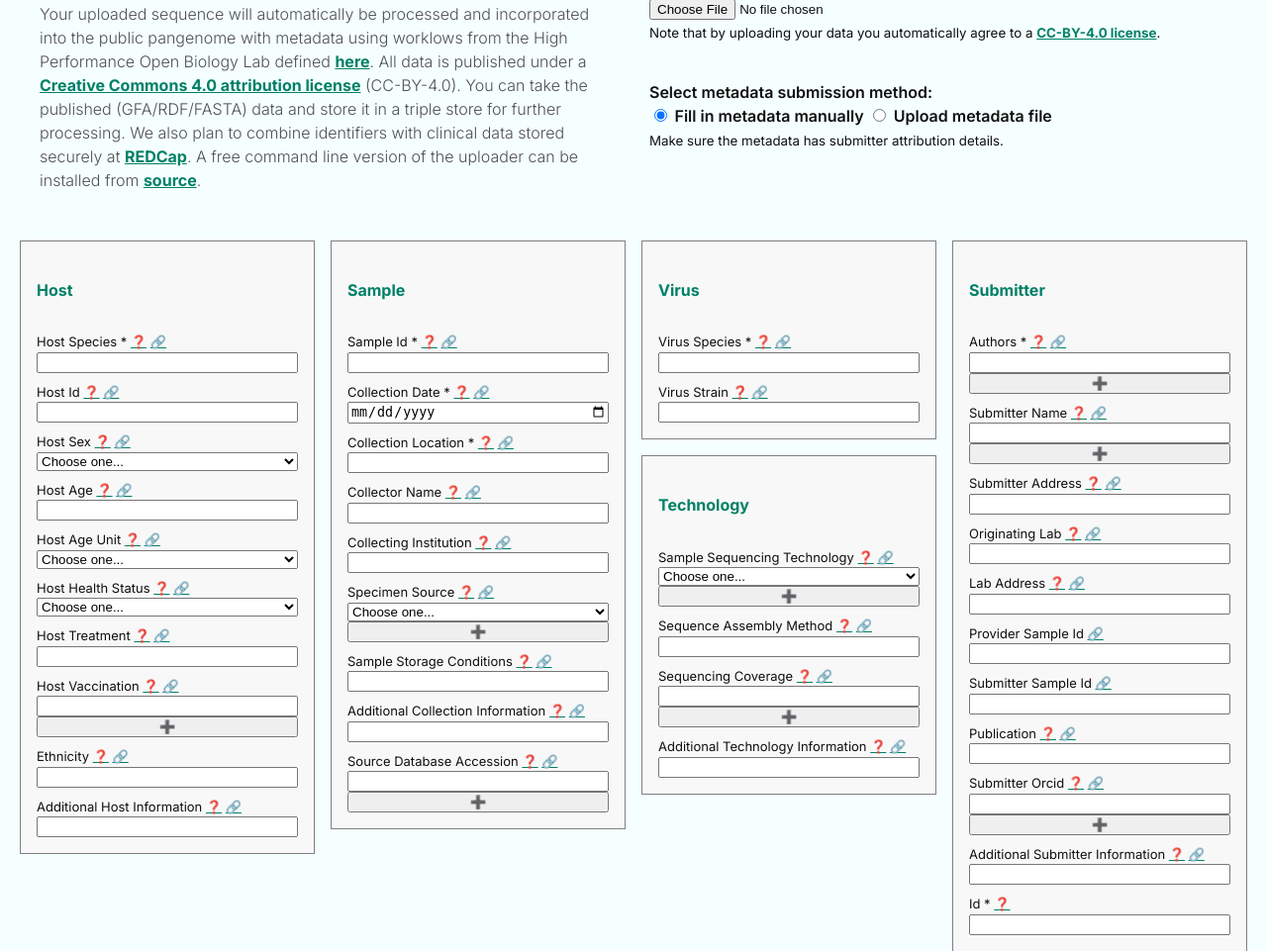
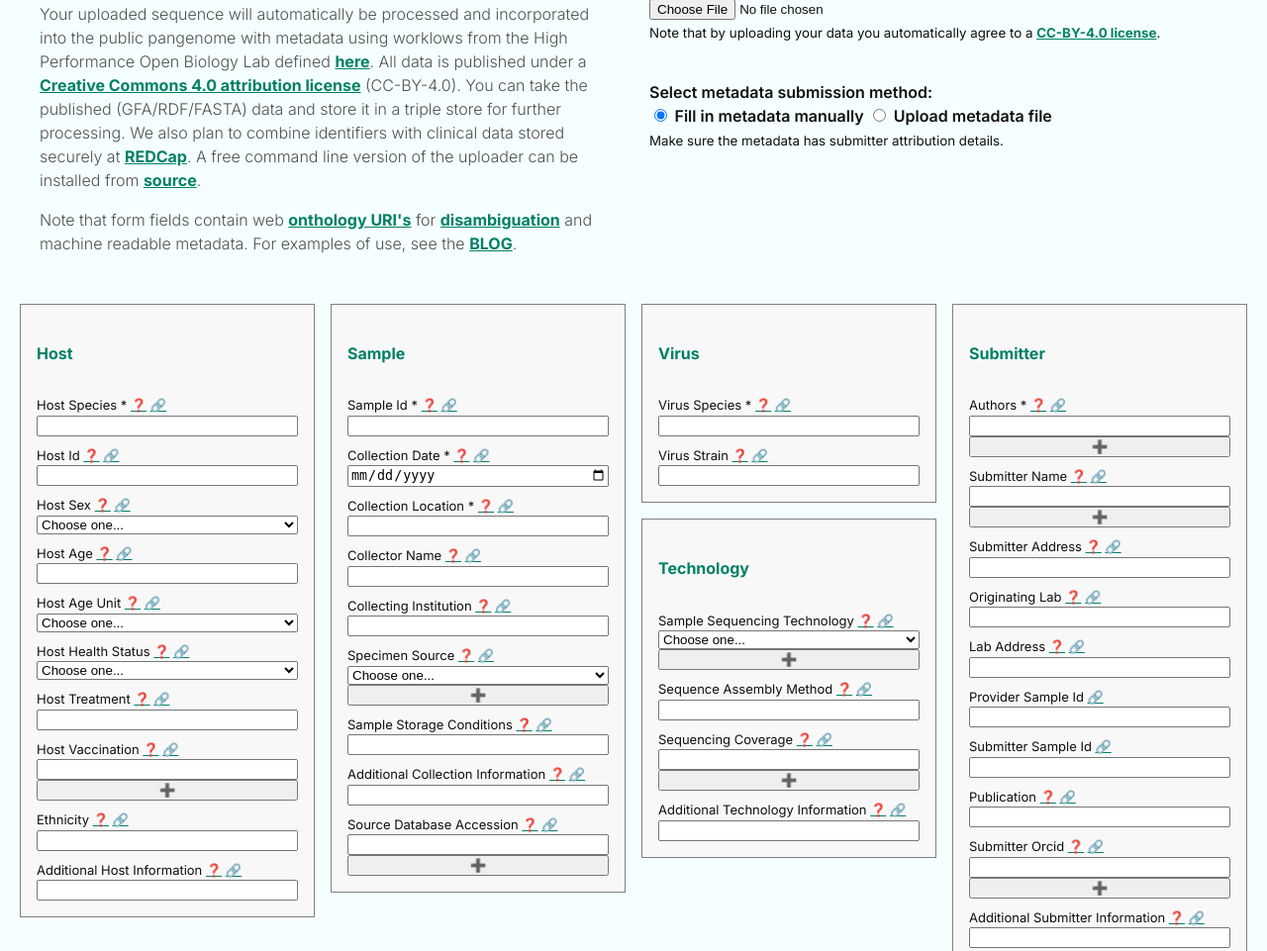
Before and after one commit to pubseq/bh20-seq-resource, a Flask app: page / in a window 1280 px wide. Shown: the part 458-1419 px from the top of the page at 99% size. Run offline with Flask 2, Linux system fonts and the light colour scheme.

Commit message:
Template: fix URL for example and added comment for using semweb URIs

```diff
--- a/bh20simplewebuploader/templates/form.html
+++ b/bh20simplewebuploader/templates/form.html
@@ -66,7 +66,9 @@
                         A free command line version of the uploader can be
                         installed from <a href="https://github.com/arvados/bh20-seq-resource">source</a>.
                     </p>
-
+                    <p>
+                      Note that form fields contain web <a href="https://en.wikipedia.org/wiki/Web_Ontology_Language">onthology URI's</a> for <a href="https://en.wikipedia.org/wiki/Wikipedia:Disambiguation">disambiguation</a> and machine readable metadata. For examples of use, see the <a href="https://github.com/arvados/bh20-seq-resource/blob/master/doc/blog/using-covid-19-pubseq-part1.org">BLOG</a>.
+                    </p>
                 </div>
 
                 <div class="fasta-file-select">
@@ -97,7 +99,7 @@
                     <div id="metadata_upload_form_spot">
                         <div id="metadata_upload_form">
                           <br>
-                          <label for="metadata">Select JSON or YAML metadata file following <a href="https://github.com/arvados/bh20-seq-resource/blob/master/bh20sequploader/bh20seq-schema.yml" target="_blank">this schema</a> and <a href="https://github.com/arvados/bh20-seq-resource/blob/master/example/metadata.yaml" target="_blank">example</a> (max 50K):</label>
+                          <label for="metadata">Select JSON or YAML metadata file following <a href="https://github.com/arvados/bh20-seq-resource/blob/master/bh20sequploader/bh20seq-schema.yml" target="_blank">this schema</a> and <a href="https://github.com/arvados/bh20-seq-resource/blob/master/example/maximum_metadata_example.yaml" target="_blank">example</a> (max 50K):</label>
                           <br>
                           <input type="file" id="metadata" name="metadata" accept=".json,.yml,.yaml" required>
                           <br>
@@ -105,6 +107,7 @@
                     </div>
 
                 </div>
+
                 <div id="metadata_fill_form_spot">
                     <div id="metadata_fill_form">
                         {% for record in fields %}
```
